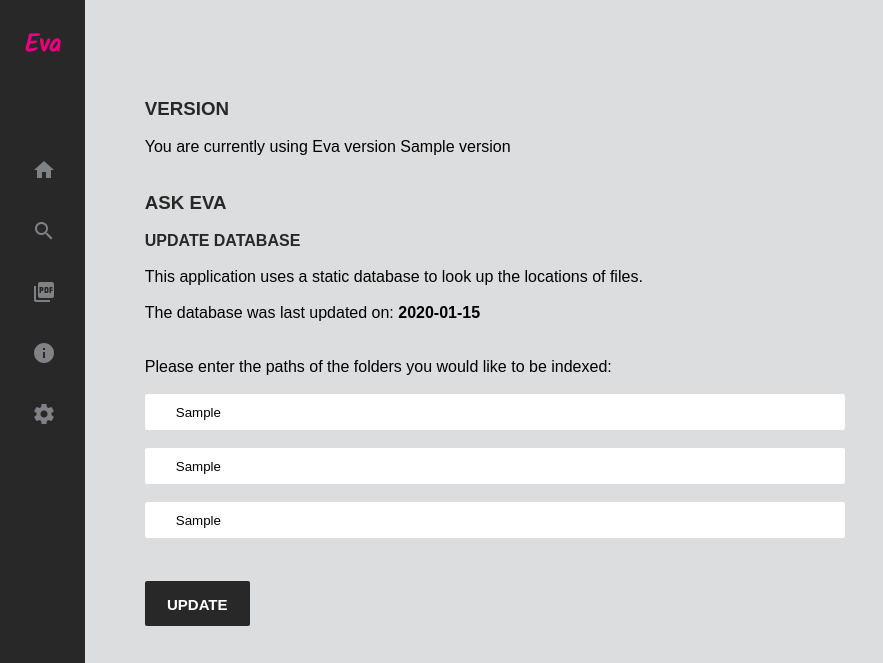
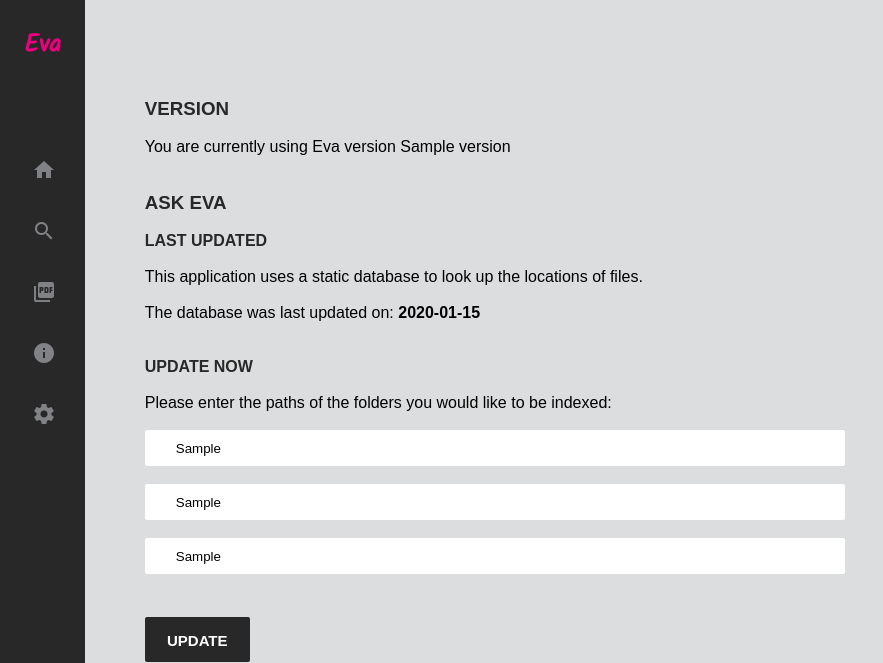
Before and after one commit to RatulMaharaj/Eva, a Flask app: template templates/update.html in a window 1280 px wide. Shown: the top 663 px of the page, without its empty margins (0-883 px from the left). Run offline with Flask 2, Linux system fonts and the light colour scheme; the template is opened without the code that fills it: most values are stand-ins (such as "Sample title", 1, 10 or a date in 2020); parts of the project's set-up code (start-up, migrations or seed data) failed here and were passed over.

Commit message:
Tweaked Update.html layout

```diff
--- a/templates/update.html
+++ b/templates/update.html
@@ -14,10 +14,12 @@
     <p>You are currently using Eva version {{ version }}</p><br><br>
 
     <h3>ASK EVA</h3><br>
-    <h4>UPDATE DATABASE</h4><br>
+    <h4>LAST UPDATED</h4><br>
 
     <p> This application uses a static database to look up the locations of files. </p><br>
     <p>The database was last updated on: <strong>{{ modtime }}</strong></p><br><br>
+
+    <h4>UPDATE NOW</h4><br>
     <p> Please enter the paths of the folders you would like to be indexed:</p><br>
 
     <form action="{{ url_for('update_data') }}" method="POST">
```
